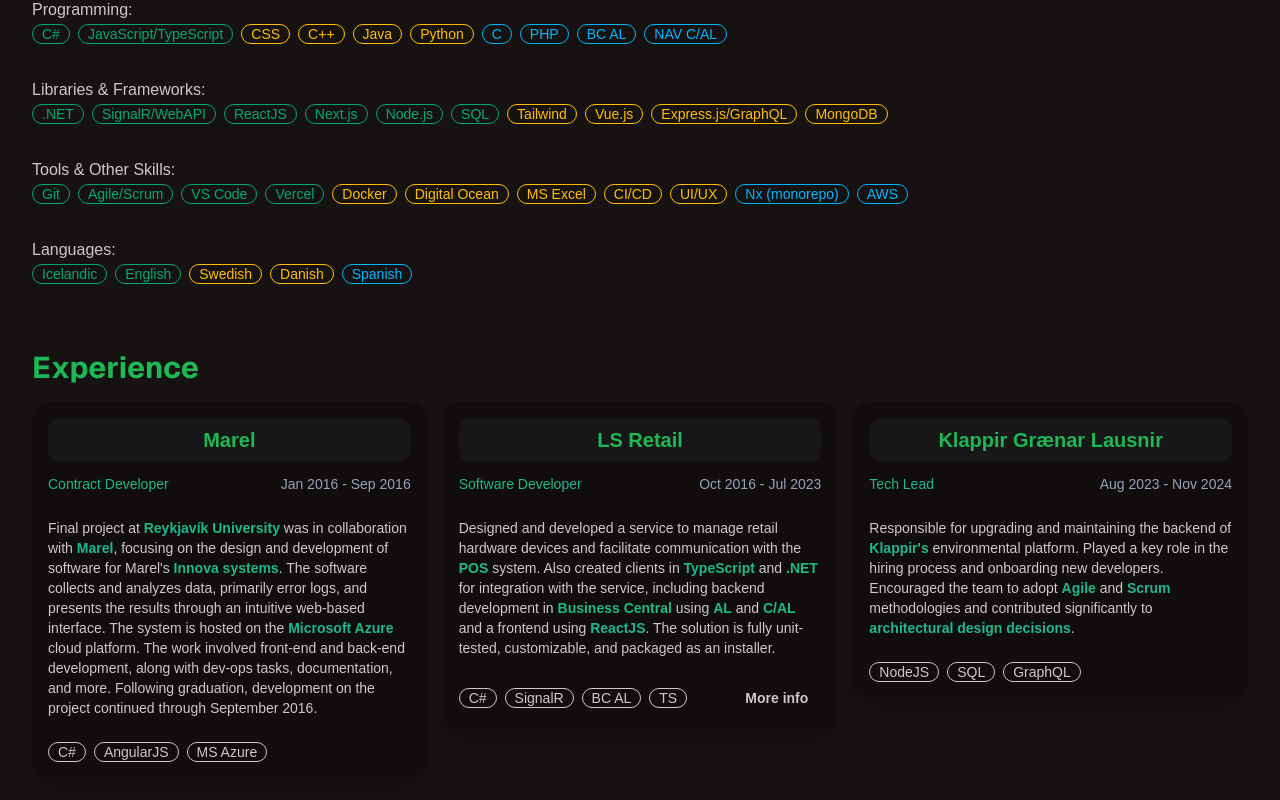
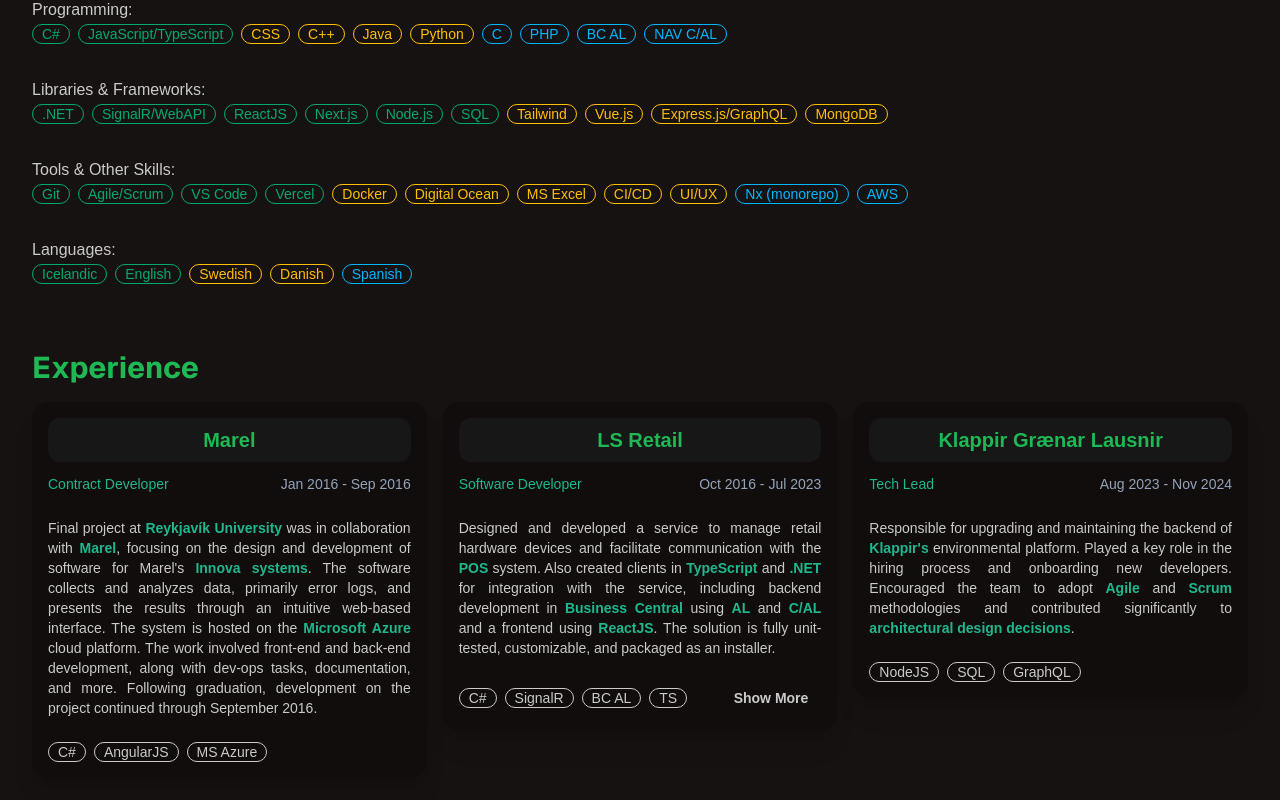
Before and after one commit to Palli-Moon/portfolio, a Next.js app: page / in a window 1280 px wide. Shown: the part 694-1494 px from the top of the page. Built offline with nearby package versions, Linux system fonts and the light colour scheme.

Commit message:
Add modal

```diff
--- a/src/components/ui/cards/card.tsx
+++ b/src/components/ui/cards/card.tsx
@@ -1,8 +1,11 @@
 import dateFormat from 'dateformat';
 import { CardData } from '@/types';
 import SkillBadge from '@/components/ui/skills/skillBadge';
+import CardModal from './cardModal';
 
-export default function Card({ name, title, startDate, endDate, languages, description, descriptionLong }: CardData) {
+export default function Card({ cardData, identifier }: { cardData: CardData; identifier: number }) {
+  const { name, title, startDate, endDate, languages, description, descriptionLong } = cardData;
+
   return (
     <>
       <div className='card card-compact bg-base-300 w-fill shadow-xl '>
@@ -14,10 +17,10 @@
               {dateFormat(startDate, 'mmm yyyy')} - {dateFormat(endDate, 'mmm yyyy')}
             </p>
           </div>
-          <div className='text-left'>{description}</div>
+          <div>{description}</div>
           <div className='card-actions justify-between'>
             <div className='my-auto'>{languages && <SkillBadge skills={languages} />}</div>
-            <div>{descriptionLong && <button className='btn btn-sm btn-ghost'>More info</button>}</div>
+            <div>{descriptionLong && <CardModal cardData={cardData} identifier={identifier} />}</div>
           </div>
         </div>
       </div>
--- /dev/null
+++ b/src/components/ui/cards/cardModal.tsx
@@ -0,0 +1,30 @@
+'use client';
+
+import { CardData } from '@/types';
+
+export default function CardModal({ cardData, identifier }: { cardData: CardData; identifier: number }) {
+  const { name, descriptionLong } = cardData;
+  const i = `showmore-${identifier}`;
+
+  return (
+    <div>
+      <button className='btn btn-sm btn-ghost' onClick={() => (document.getElementById(i) as HTMLDialogElement).showModal()}>
+        Show More
+      </button>
+      <dialog id={i} className='modal modal-bottom sm:modal-middle'>
+        <div className='modal-box'>
+          <h2 className='card-title text-primary bg-neutral-900 rounded-xl p-2 justify-center'>{name}</h2>
+          {descriptionLong}
+          <div className='modal-action'>
+            <form method='dialog'>
+              <button className='btn'>Close</button>
+            </form>
+          </div>
+        </div>
+        <form method='dialog' className='modal-backdrop'>
+          <button>close</button>
+        </form>
+      </dialog>
+    </div>
+  );
+}
--- a/src/components/ui/cards/cards.tsx
+++ b/src/components/ui/cards/cards.tsx
@@ -5,9 +5,10 @@
   return (
     <div className='flex gap-4 flex-col lg:flex-row'>
       {cardData.map((d, i) => {
+        //           ^?
         return (
           <div key={i} className='basis-1/3'>
-            <Card {...d} />
+            <Card cardData={d} identifier={i} />
           </div>
         );
       })}
--- a/src/data.tsx
+++ b/src/data.tsx
@@ -87,8 +87,6 @@
     title: 'Contract Developer',
     startDate: new Date('2016-1'),
     endDate: new Date('2016-09'),
-    image: 'asdf',
-    link: 'asdf',
     languages: [{ title: 'C#' }, { title: 'AngularJS' }, { title: 'MS Azure' }],
     description: (
       <p className='my-4'>
@@ -104,8 +102,6 @@
     title: 'Software Developer',
     startDate: new Date('2016-10'),
     endDate: new Date('2023-07'),
-    image: 'asdf',
-    link: 'asdf',
     languages: [{ title: 'C#' }, { title: 'SignalR' }, { title: 'BC AL' }, { title: 'TS' }],
     description: (
       <p className='my-4'>
@@ -117,15 +113,17 @@
     descriptionLong: (
       <>
         <p className='my-4'>
-          Solely responsible for the end-to-end design and development of a service that manages retail hardware devices and facilitates communication with the
-          POS (Point of Sale) system. The hardware includes OPOS devices (e.g., receipt printers, scanners, scales), A4 printers, EFT (Electronic Funds
-          Transfer) terminals, and forecourt devices. The service leverages SignalR and WebAPI for seamless communication with the POS and includes a
-          configuration web application built with ReactJS. The solution is fully unit-tested, supports custom device implementations, and can simulate various
-          hardware devices. It also features robust test tools and is packaged for deployment as an installer.
+          Solely responsible for the end-to-end design and development of a <b>service</b> that manages <b>retail hardware</b> devices and facilitates
+          communication with the POS (Point of Sale) system. The hardware includes <b>OPOS</b> devices (e.g., receipt printers, scanners, scales), A4 printers,
+          EFT (Electronic Funds Transfer) terminals, and forecourt devices. The service leverages <b>SignalR</b> and <b>WebAPI</b> for seamless communication
+          with the POS and includes a configuration web application built with <b>ReactJS</b>. The solution is fully <b>unit-tested</b>, supports{' '}
+          <b>custom device implementations</b>, and can <b>simulate</b> various hardware devices. It also features robust <b>test tools</b> and is packaged for{' '}
+          <b>deployment</b> as an <b>installer</b>.
         </p>
         <p className='my-4'>
-          He was also responsible for developing the clients that interact with the service, implemented in JavaScript (TypeScript) and .NET. These clients were
-          integrated into the Business Central backend, requiring the development of AL and C/AL code as part of the process.
+          He was also responsible for developing the <b>clients</b> that interact with the service, implemented in <b>JavaScript (TypeScript)</b> and{' '}
+          <b>.NET</b>. These clients were integrated into the <b>Business Central</b> backend, requiring the development of <b>AL</b> and <b>C/AL</b> code as
+          part of the process.
         </p>
       </>
     ),
@@ -135,8 +133,6 @@
     title: 'Tech Lead',
     startDate: new Date('2023-08'),
     endDate: new Date('2024-11'),
-    image: 'asdf',
-    link: 'asdf',
     languages: [{ title: 'NodeJS' }, { title: 'SQL' }, { title: 'GraphQL' }],
     description: (
       <p className='my-4'>
--- a/src/types.ts
+++ b/src/types.ts
@@ -20,8 +20,6 @@
   title?: string;
   startDate: Date;
   endDate: Date;
-  image: string;
-  link: string;
   languages?: Skill[];
   description: JSX.Element;
   descriptionLong?: JSX.Element;
```
